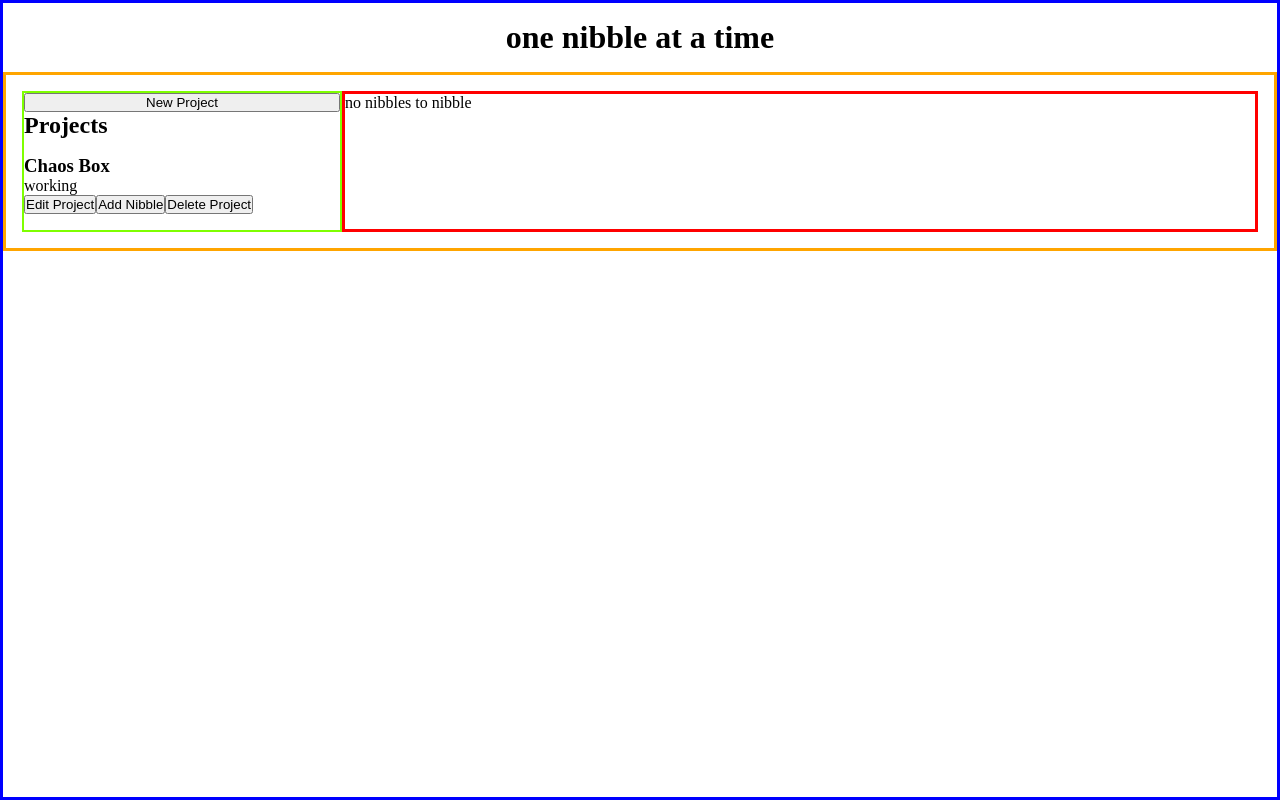
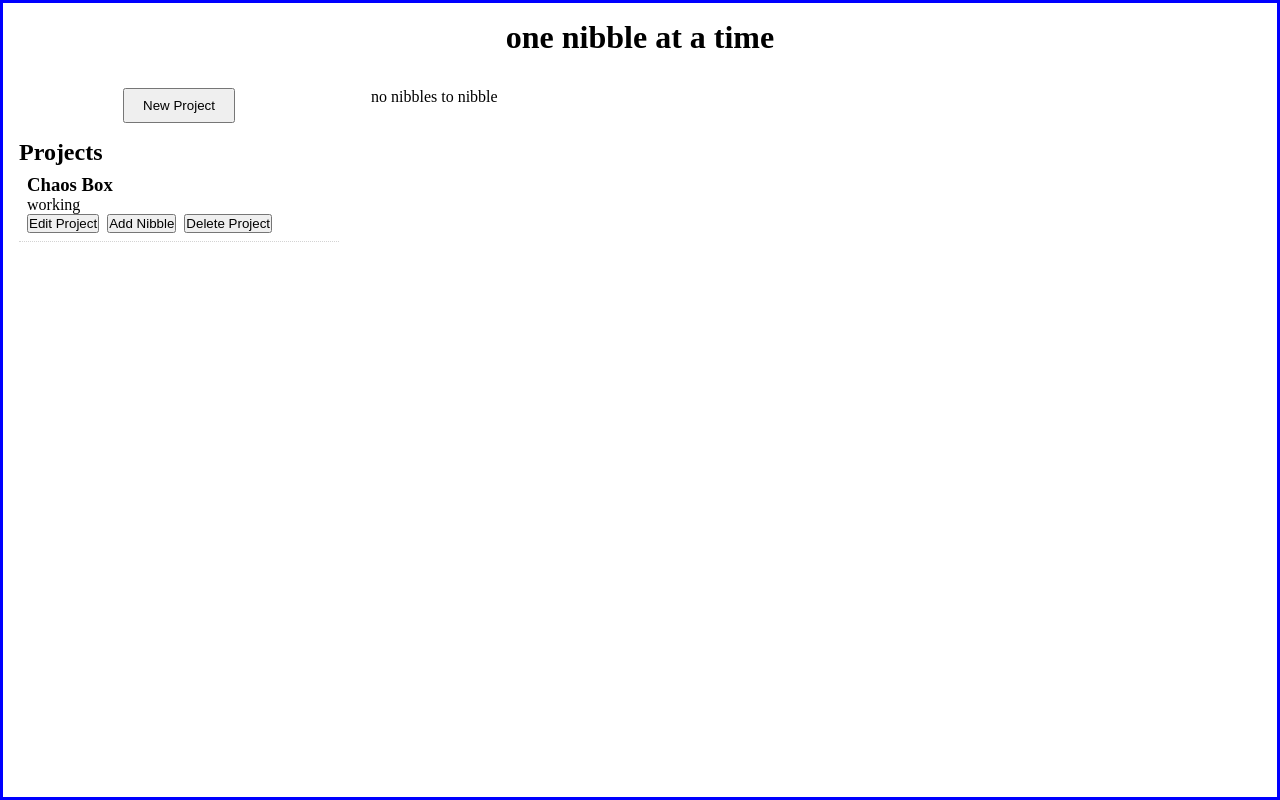
Before and after one commit to missbabelfish/toDoozie, a website built with webpack: page src/index.html in a window 1280 px wide. Built offline with nearby package versions, Linux system fonts and the light colour scheme.

Commit message:
clean up UI a bit

```diff
--- a/src/index.js
+++ b/src/index.js
@@ -7,10 +7,10 @@ import createChaosBox from './modules/chaosBox';
 
 
 const newProjectButton = document.getElementById('new-proj-btn')
-const newNibbleButton = document.getElementById('new-nibble-btn');
-const addProjectModal = document.getElementById('add-project-modal')
-const submitProjectButton = document.getElementById('submit-project')
-const cancelProjectButton = document.getElementById('cancel-project')
+// const newNibbleButton = document.getElementById('new-nibble-btn');
+// const addProjectModal = document.getElementById('add-project-modal')
+// const submitProjectButton = document.getElementById('submit-project')
+// const cancelProjectButton = document.getElementById('cancel-project')
 
 newProjectButton.addEventListener('click', () => {
 	createAddProjectModal();
--- a/src/modules/view.js
+++ b/src/modules/view.js
@@ -129,6 +129,7 @@ function renderNibbles(project) {
 
 		// create nibble container div
 		const nibbleCard = document.createElement('div');
+        nibbleCard.classList.add('nibble-card')
 		const nibbleName = document.createElement('h3');
 		nibbleName.textContent = nibble.name;
 		const nibbleNotes = document.createElement('p');
--- a/src/styles.css
+++ b/src/styles.css
@@ -10,25 +10,30 @@ h1 {
 }
 
 .container {
+  gap: 2rem;
   border: 3px solid blue;
   height: 100vh;
 }
 
 .content {
   display: flex;
-  border: 3px solid orange;
+  gap: 2rem;
   padding: 1rem;
 }
 
 .sidebar {
-  border: 2px solid chartreuse;
   min-width: 40ch;
   display: flex;
   flex-direction: column;
 }
 
+#new-proj-btn {
+  padding: .5rem;
+  width: 15ch;
+  margin: 0 auto 1rem;
+}
+
 .main {
-  border: 3px solid red;
   width: 100%;
 }
 
@@ -39,11 +44,25 @@ dialog {
   align-items: center;
 }
 
+#projects-container button {
+  margin-right: .5rem;
+}
+
 .project-card {
-  margin: 1rem 0;
+  /* margin: 1rem 0; */
+  padding: .5rem;
+  border-bottom: 1px dotted lightgray;
 }
 
 /* selected project highlight */
 .active {
   background-color: rgb(199, 196, 196);
 }
+
+#nibbles-container button {
+  margin-right: .5rem;
+}
+
+.nibble-card {
+  margin-bottom: 1rem;
+}
```
